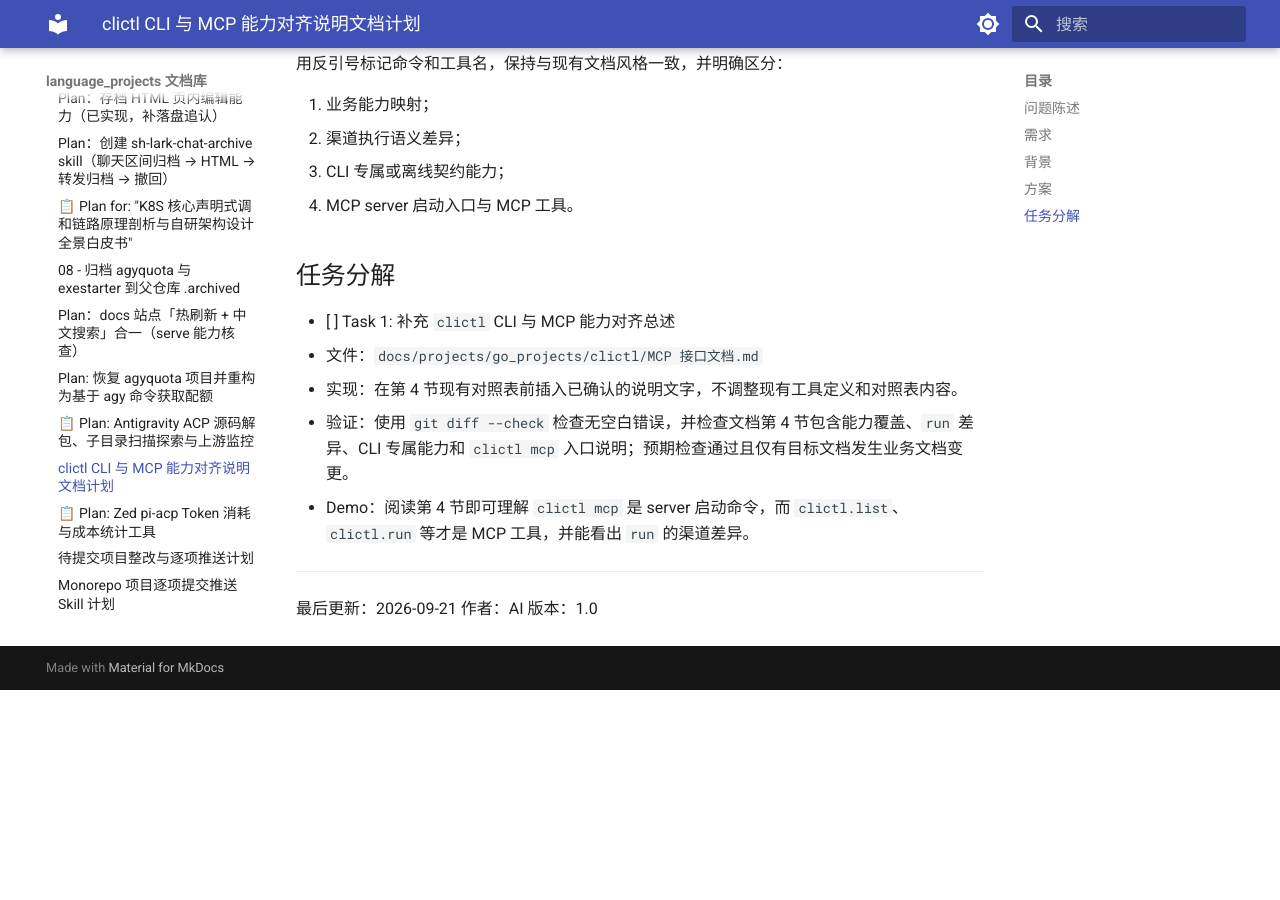
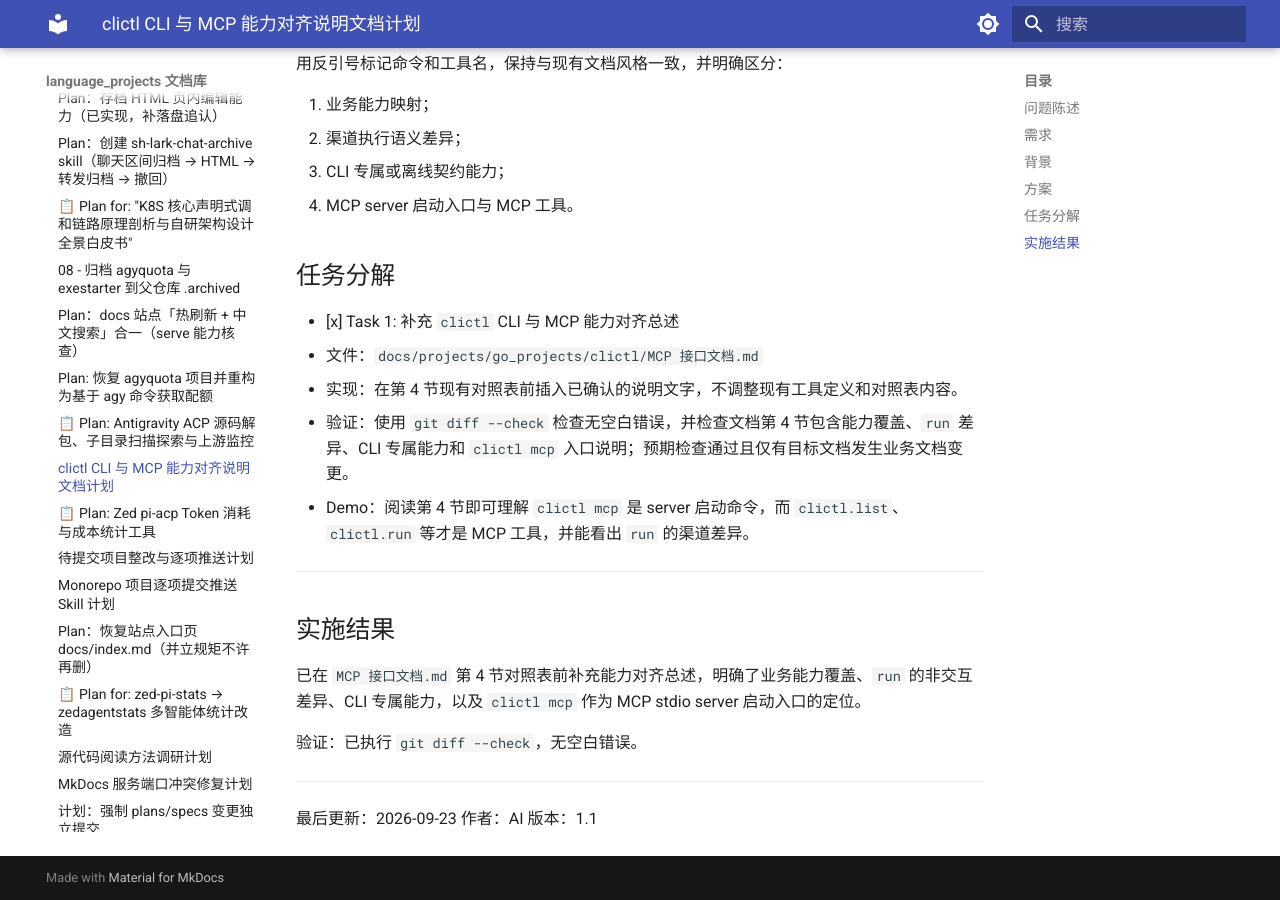
Before and after one commit to shihao-hub/td-language_projects, an MkDocs documentation site: the page built from docs/plans/11-document-clictl-mcp-cli-alignment.md, in a window 1280 px wide and 900 px high, scrolled down 909 px. Built offline with MkDocs 1.6.1 and Material for MkDocs 9.7.7, drawn with Linux system fonts in a browser that asks for light colours; before the commit the page ends 1599 px from its top, so only the background shows below that.

Commit message:
docs: 完善 clictl MCP 能力对齐计划

```diff
--- a/docs/plans/11-document-clictl-mcp-cli-alignment.md
+++ b/docs/plans/11-document-clictl-mcp-cli-alignment.md
@@ -32,7 +32,7 @@
 
 ## 任务分解
 
-- [ ] Task 1: 补充 `clictl` CLI 与 MCP 能力对齐总述
+- [x] Task 1: 补充 `clictl` CLI 与 MCP 能力对齐总述
   - 文件：`docs/projects/go_projects/clictl/MCP 接口文档.md`
   - 实现：在第 4 节现有对照表前插入已确认的说明文字，不调整现有工具定义和对照表内容。
   - 验证：使用 `git diff --check` 检查无空白错误，并检查文档第 4 节包含能力覆盖、`run` 差异、CLI 专属能力和 `clictl mcp` 入口说明；预期检查通过且仅有目标文档发生业务文档变更。
@@ -40,6 +40,14 @@
 
 ---
 
-最后更新：2026-09-21
+## 实施结果
+
+已在 `MCP 接口文档.md` 第 4 节对照表前补充能力对齐总述，明确了业务能力覆盖、`run` 的非交互差异、CLI 专属能力，以及 `clictl mcp` 作为 MCP stdio server 启动入口的定位。
+
+验证：已执行 `git diff --check`，无空白错误。
+
+---
+
+最后更新：2026-09-23
 作者：AI
-版本：1.0
+版本：1.1
```
